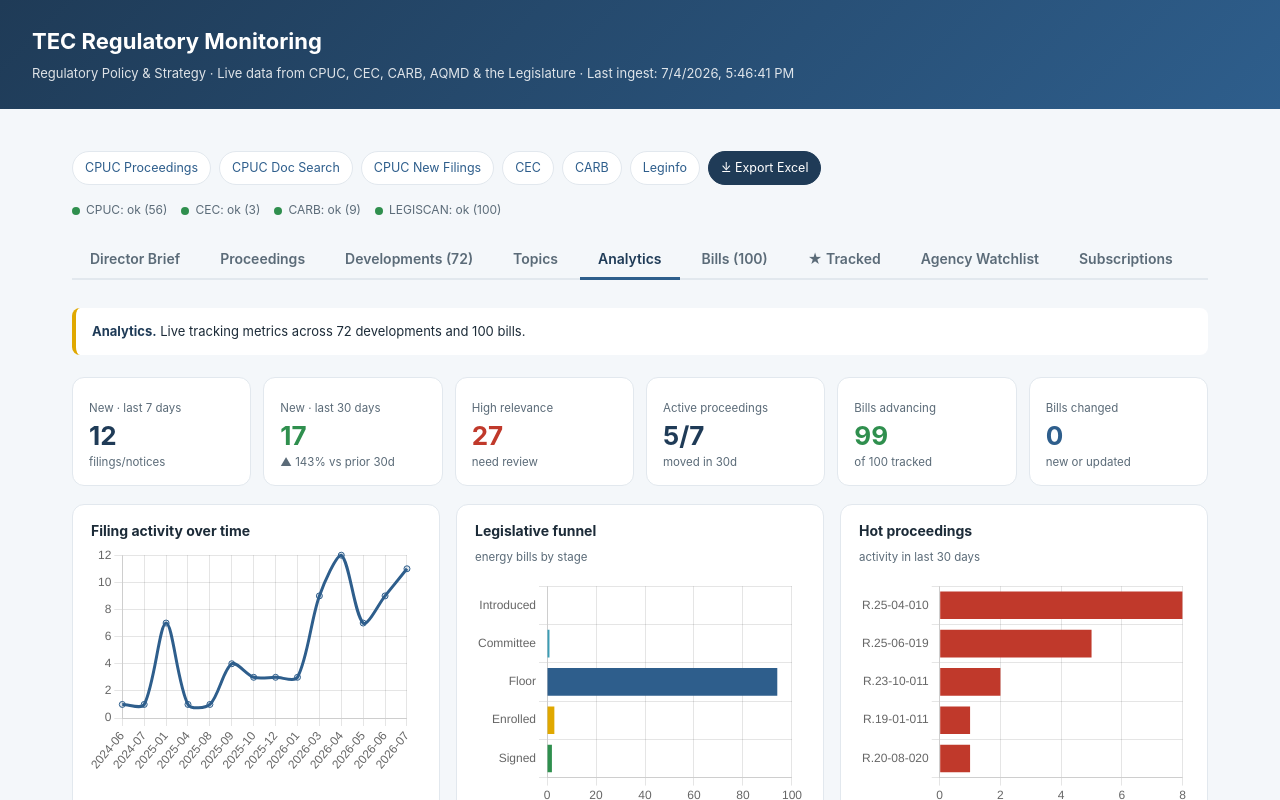
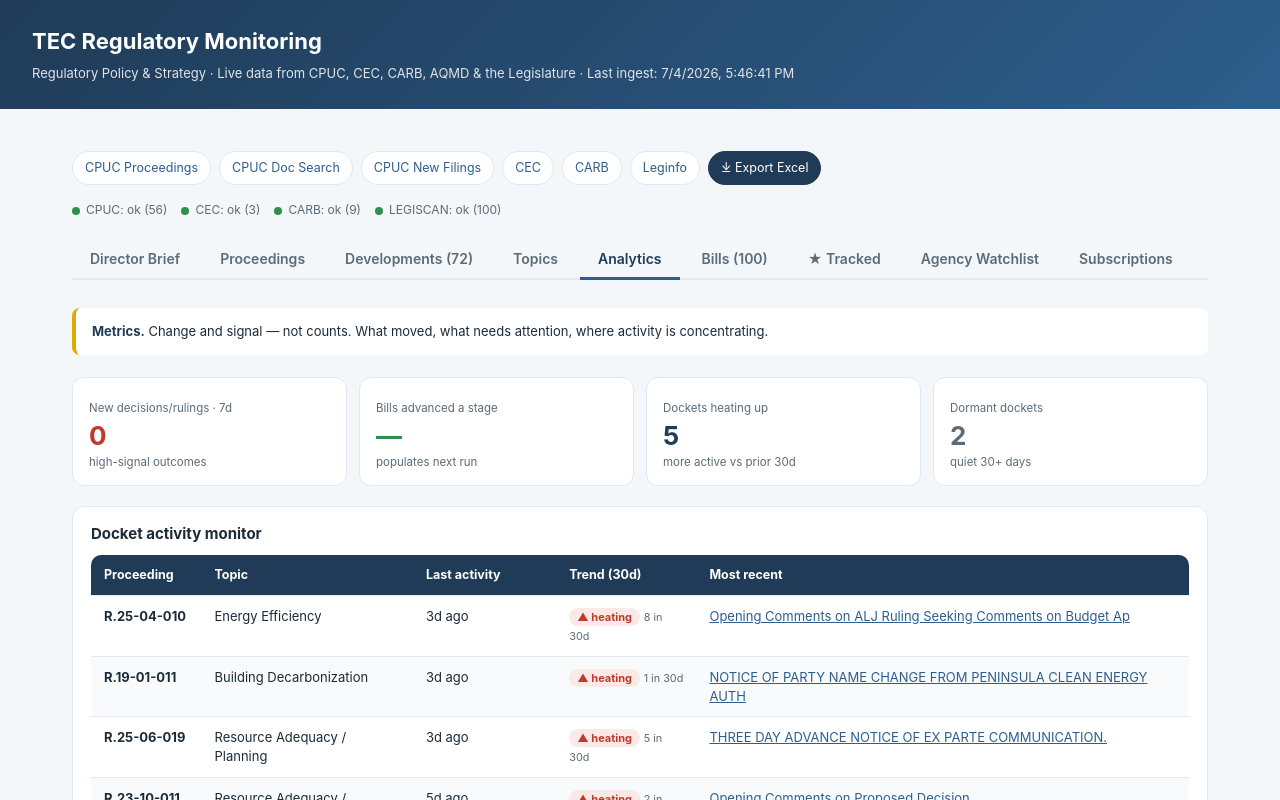
Before and after one commit to shawdegen23/Reg-Policy-Tracker, a Next.js app: page / in a window 1280 px wide. Both pictures are taken after a click on the button "Analytics". Shown: the top 800 px of the page. Built offline with nearby package versions, Linux system fonts and the light colour scheme.

Commit message:
Reframe Analytics: docket activity monitor, decisions feed, legislative momentum

```diff
--- a/app/Analytics.jsx
+++ b/app/Analytics.jsx
@@ -1,105 +1,146 @@
 "use client";
-import { Bar, Line, Doughnut } from "react-chartjs-2";
+import { Bar, Line } from "react-chartjs-2";
 import {
   Chart as ChartJS, CategoryScale, LinearScale, BarElement, PointElement,
-  LineElement, ArcElement, Title, Tooltip, Legend,
+  LineElement, Tooltip, Legend,
 } from "chart.js";
 
-ChartJS.register(CategoryScale, LinearScale, BarElement, PointElement, LineElement, ArcElement, Title, Tooltip, Legend);
+ChartJS.register(CategoryScale, LinearScale, BarElement, PointElement, LineElement, Tooltip, Legend);
 
-const PALETTE = ["#2e5e8c", "#e0a800", "#2f8f4e", "#c0392b", "#7b5ea7", "#1f3b57", "#3b9db5", "#c97b3b", "#8a8f98"];
 const noLegend = { plugins: { legend: { display: false } }, maintainAspectRatio: false };
+const STAGE_NAMES = { "-1": "Dead", 0: "Introduced", 1: "Committee", 2: "Floor", 3: "Enrolled", 4: "Signed" };
+const daysSince = (iso) => iso ? Math.floor((Date.now() - Date.parse(iso)) / 86400000) : null;
+const within = (iso, d) => iso && (Date.now() - Date.parse(iso)) / 86400000 <= d;
+const SIGNAL = new Set(["Decision", "Proposed Decision", "Ruling"]);
 
-function countBy(arr, keyFn) {
-  const m = {};
-  for (const x of arr) { const k = keyFn(x); if (k) m[k] = (m[k] || 0) + 1; }
-  return m;
-}
-const daysBetween = (iso) => iso ? (Date.now() - Date.parse(iso)) / 86400000 : Infinity;
-
-const BILL_STAGES = ["Introduced", "Committee", "Floor", "Enrolled", "Signed"];
-function billStage(b) {
-  const s = parseInt(b.status || "0", 10);
-  const a = (b.lastAction || "").toLowerCase();
-  if (s === 5 || s === 6 || a.includes("vetoed") || a.includes("died") || a.includes("failed")) return -1; // terminal negative
-  if (s === 4 || a.includes("chaptered") || a.includes("approved by the governor")) return 4;
-  if (s === 3 || a.includes("enrolled")) return 3;
-  if (a.includes("third reading") || a.includes("do pass") || a.includes("passed") || s === 2) return 2;
-  if (a.includes("committee") || a.includes("referred")) return 1;
-  return 0;
-}
-
-export default function Analytics({ developments, bills }) {
+export default function Analytics({ developments, bills, proceedings }) {
   const devs = developments || [];
   const bl = bills || [];
+  const procs = (proceedings || []).filter((p) => p.docket && p.docket !== "CONFIRM #");
 
-  // ---- KPI metrics ----
-  const new7 = devs.filter((d) => daysBetween(d.date || d.firstSeen) <= 7).length;
-  const new30 = devs.filter((d) => daysBetween(d.date || d.firstSeen) <= 30).length;
-  const prev30 = devs.filter((d) => { const g = daysBetween(d.date || d.firstSeen); return g > 30 && g <= 60; }).length;
-  const velocity = prev30 ? Math.round(((new30 - prev30) / prev30) * 100) : null;
-  const highCount = devs.filter((d) => d.relevance === "High").length;
-  const activeProc = new Set(devs.filter((d) => d.docket && daysBetween(d.date || d.firstSeen) <= 30).map((d) => d.docket)).size;
-  const billsAdvancing = bl.filter((b) => { const st = billStage(b); return st >= 2 && st <= 4; }).length;
-  const billsChanged = bl.filter((b) => b.isNew || b.isUpdated).length;
+  // ---------- Docket activity monitor ----------
+  const dockets = procs.map((p) => {
+    const items = devs.filter((d) => d.docket === p.docket).sort((a, b) => (b.date || "").localeCompare(a.date || ""));
+    const c30 = items.filter((d) => within(d.date || d.firstSeen, 30)).length;
+    const cPrior = items.filter((d) => { const g = daysSince(d.date || d.firstSeen); return g != null && g > 30 && g <= 60; }).length;
+    const last = items[0];
+    const quiet = last ? daysSince(last.date || last.firstSeen) : null;
+    const trend = c30 > cPrior ? "▲ heating" : c30 < cPrior ? "▼ cooling" : "— steady";
+    const trendCls = c30 > cPrior ? "High" : c30 < cPrior ? "Low" : "Medium";
+    return { docket: p.docket, topic: p.topic, c30, quiet, trend, trendCls, latest: last };
+  }).sort((a, b) => (a.quiet ?? 9999) - (b.quiet ?? 9999));
 
+  // ---------- Decisions & rulings feed ----------
+  const decisions = devs.filter((d) => SIGNAL.has(d.type))
+    .sort((a, b) => (b.date || "").localeCompare(a.date || "")).slice(0, 25);
+
+  // ---------- Legislative momentum ----------
+  const haveStages = bl.some((b) => b.prevStage != null);
+  const advanced = bl.filter((b) => b.prevStage != null && b.stage > b.prevStage && b.stage >= 0)
+    .sort((a, b) => (b.lastActionDate || "").localeCompare(a.lastActionDate || ""));
+  const stalledDead = bl.filter((b) => b.stage === -1 || (b.prevStage != null && b.stage < b.prevStage))
+    .sort((a, b) => (b.lastActionDate || "").localeCompare(a.lastActionDate || ""));
+  // Fallback until prevStage populates: infer from last action verbs
+  const recentlyMoved = bl.filter((b) => within(b.lastActionDate, 14));
+
+  // ---------- KPIs ----------
+  const newDecisions7 = devs.filter((d) => SIGNAL.has(d.type) && within(d.date || d.firstSeen, 7)).length;
+  const heating = dockets.filter((d) => d.trend.includes("heating")).length;
+  const dormant = dockets.filter((d) => (d.quiet ?? 0) > 30).length;
+
+  // ---------- context charts ----------
+  const byMonth = {};
+  devs.forEach((d) => { const m = (d.date || d.firstSeen || "").slice(0, 7); if (m) byMonth[m] = (byMonth[m] || 0) + 1; });
+  const months = Object.keys(byMonth).sort();
+  const timeData = { labels: months, datasets: [{ label: "Developments", data: months.map((m) => byMonth[m]), borderColor: "#2e5e8c", backgroundColor: "rgba(46,94,140,.15)", fill: true, tension: 0.3 }] };
+  const filerCount = {};
+  devs.forEach((d) => { const f = (d.filedBy || "").trim(); if (f && f !== "-") filerCount[f] = (filerCount[f] || 0) + 1; });
+  const filers = Object.entries(filerCount).sort((a, b) => b[1] - a[1]).slice(0, 8);
+  const filerData = { labels: filers.map((f) => f[0].length > 30 ? f[0].slice(0, 30) + "…" : f[0]), datasets: [{ data: filers.map((f) => f[1]), backgroundColor: "#2e5e8c" }] };
+
+  const card = { background: "#fff", border: "1px solid var(--line)", borderRadius: 12, padding: "16px 18px" };
   const KPI = ({ label, value, sub, color }) => (
     <div style={{ background: "#fff", border: "1px solid var(--line)", borderRadius: 12, padding: "14px 16px" }}>
-      <div className="cat">{label}</div>
-      <div style={{ fontSize: 26, fontWeight: 700, color: color || "var(--navy)" }}>{value}</div>
+      <div className="cat">{label}</div><div style={{ fontSize: 26, fontWeight: 700, color: color || "var(--navy)" }}>{value}</div>
       {sub && <div style={{ fontSize: 11.5, color: "var(--muted)" }}>{sub}</div>}
     </div>
   );
 
-  // ---- chart datasets ----
-  const byMonth = countBy(devs, (d) => (d.date || d.firstSeen || "").slice(0, 7));
-  const months = Object.keys(byMonth).filter(Boolean).sort();
-  const timeData = { labels: months, datasets: [{ label: "Developments", data: months.map((m) => byMonth[m]), borderColor: "#2e5e8c", backgroundColor: "rgba(46,94,140,.15)", fill: true, tension: 0.3 }] };
-
-  // Bills legislative funnel
-  const stageCounts = BILL_STAGES.map((_, i) => bl.filter((b) => billStage(b) === i).length);
-  const funnelData = { labels: BILL_STAGES, datasets: [{ data: stageCounts, backgroundColor: ["#8a8f98", "#3b9db5", "#2e5e8c", "#e0a800", "#2f8f4e"] }] };
-
-  // Hot proceedings (activity last 30d)
-  const hot = {};
-  devs.filter((d) => d.docket && daysBetween(d.date || d.firstSeen) <= 30).forEach((d) => { hot[d.docket] = (hot[d.docket] || 0) + 1; });
-  const hotSorted = Object.entries(hot).sort((a, b) => b[1] - a[1]);
-  const hotData = { labels: hotSorted.map((x) => x[0]), datasets: [{ data: hotSorted.map((x) => x[1]), backgroundColor: "#c0392b" }] };
-
-  // By topic
-  const byTopic = countBy(devs, (d) => d.topic);
-  const topics = Object.entries(byTopic).sort((a, b) => b[1] - a[1]);
-  const topicData = { labels: topics.map((t) => t[0]), datasets: [{ data: topics.map((t) => t[1]), backgroundColor: PALETTE }] };
-
-  // Top filers
-  const clean = (f) => (f || "").trim();
-  const byFiler = countBy(devs.filter((d) => clean(d.filedBy) && clean(d.filedBy) !== "-"), (d) => clean(d.filedBy));
-  const filers = Object.entries(byFiler).sort((a, b) => b[1] - a[1]).slice(0, 10);
-  const filerData = { labels: filers.map((f) => f[0].length > 34 ? f[0].slice(0, 34) + "…" : f[0]), datasets: [{ data: filers.map((f) => f[1]), backgroundColor: "#2e5e8c" }] };
-
-  const card = { background: "#fff", border: "1px solid var(--line)", borderRadius: 12, padding: "16px 18px" };
-  const h = (t, s) => <><h3 style={{ margin: "0 0 4px", fontSize: 14 }}>{t}</h3>{s && <div className="cat" style={{ marginBottom: 10 }}>{s}</div>}</>;
-
   return (
     <section>
-      <div className="note"><b>Analytics.</b> Live tracking metrics across {devs.length} developments and {bl.length} bills.</div>
+      <div className="note"><b>Metrics.</b> Change and signal — not counts. What moved, what needs attention, where activity is concentrating.</div>
 
-      <div style={{ display: "grid", gridTemplateColumns: "repeat(auto-fit,minmax(150px,1fr))", gap: 12, marginBottom: 18 }}>
-        <KPI label="New · last 7 days" value={new7} sub="filings/notices" />
-        <KPI label="New · last 30 days" value={new30} sub={velocity == null ? "" : `${velocity >= 0 ? "▲" : "▼"} ${Math.abs(velocity)}% vs prior 30d`} color={velocity >= 0 ? "var(--green)" : "var(--red)"} />
-        <KPI label="High relevance" value={highCount} sub="need review" color="var(--red)" />
-        <KPI label="Active proceedings" value={`${activeProc}/${new Set(devs.map((d) => d.docket).filter(Boolean)).size}`} sub="moved in 30d" />
-        <KPI label="Bills advancing" value={billsAdvancing} sub={`of ${bl.length} tracked`} color="var(--green)" />
-        <KPI label="Bills changed" value={billsChanged} sub="new or updated" color="var(--blue)" />
+      <div style={{ display: "grid", gridTemplateColumns: "repeat(auto-fit,minmax(160px,1fr))", gap: 12, marginBottom: 20 }}>
+        <KPI label="New decisions/rulings · 7d" value={newDecisions7} sub="high-signal outcomes" color="var(--red)" />
+        <KPI label="Bills advanced a stage" value={haveStages ? advanced.length : "—"} sub={haveStages ? "since last sync" : "populates next run"} color="var(--green)" />
+        <KPI label="Dockets heating up" value={heating} sub="more active vs prior 30d" />
+        <KPI label="Dormant dockets" value={dormant} sub="quiet 30+ days" color="var(--muted)" />
       </div>
 
-      <div style={{ display: "grid", gridTemplateColumns: "repeat(auto-fit,minmax(320px,1fr))", gap: 16 }}>
-        <div style={card}>{h("Filing activity over time")}<div style={{ height: 230 }}><Line data={timeData} options={noLegend} /></div></div>
-        <div style={card}>{h("Legislative funnel", "energy bills by stage")}<div style={{ height: 230 }}><Bar data={funnelData} options={{ ...noLegend, indexAxis: "y" }} /></div></div>
-        <div style={card}>{h("Hot proceedings", "activity in last 30 days")}<div style={{ height: 230 }}><Bar data={hotData} options={{ ...noLegend, indexAxis: "y" }} /></div></div>
-        <div style={card}>{h("Developments by topic")}<div style={{ height: 230 }}><Doughnut data={topicData} options={{ maintainAspectRatio: false, plugins: { legend: { position: "right", labels: { boxWidth: 12, font: { size: 11 } } } } }} /></div></div>
-        <div style={{ ...card, gridColumn: "1 / -1" }}>{h("Most active filers (CPUC)", "who is engaging most across your dockets")}<div style={{ height: 300 }}><Bar data={filerData} options={{ ...noLegend, indexAxis: "y" }} /></div></div>
+      <div style={card}>
+        <h3 style={{ margin: "0 0 10px", fontSize: 15 }}>Docket activity monitor</h3>
+        <table>
+          <thead><tr><th>Proceeding</th><th>Topic</th><th>Last activity</th><th>Trend (30d)</th><th>Most recent</th></tr></thead>
+          <tbody>
+            {dockets.map((d, i) => (
+              <tr key={i}>
+                <td><b>{d.docket}</b></td>
+                <td>{d.topic}</td>
+                <td>{d.quiet == null ? "—" : d.quiet === 0 ? "today" : `${d.quiet}d ago`}{(d.quiet ?? 0) > 30 && <span className="pill Low" style={{ marginLeft: 6 }}>dormant</span>}</td>
+                <td><span className={"pill " + d.trendCls}>{d.trend}</span> <small style={{ color: "var(--muted)" }}>{d.c30} in 30d</small></td>
+                <td>{d.latest ? (d.latest.url ? <a href={d.latest.url} target="_blank" rel="noreferrer">{d.latest.headline.slice(0, 60)}</a> : d.latest.headline.slice(0, 60)) : "—"}</td>
+              </tr>
+            ))}
+          </tbody>
+        </table>
       </div>
+
+      <div style={{ ...card, marginTop: 16 }}>
+        <h3 style={{ margin: "0 0 4px", fontSize: 15 }}>Decisions &amp; rulings</h3>
+        <div className="cat" style={{ marginBottom: 10 }}>Outcomes that matter — routine party comments filtered out.</div>
+        {decisions.length === 0 ? <div className="empty">No decisions, proposed decisions, or rulings in the current feed.</div> : (
+          <table>
+            <thead><tr><th>Date</th><th>Docket</th><th>Type</th><th>Headline</th></tr></thead>
+            <tbody>
+              {decisions.map((d, i) => (
+                <tr key={i}>
+                  <td>{d.date}</td><td>{d.docket}</td>
+                  <td><span className="pill Medium">{d.type}</span></td>
+                  <td>{d.url ? <a href={d.url} target="_blank" rel="noreferrer">{d.headline}</a> : d.headline}</td>
+                </tr>
+              ))}
+            </tbody>
+          </table>
+        )}
+      </div>
+
+      <div style={{ display: "grid", gridTemplateColumns: "repeat(auto-fit,minmax(320px,1fr))", gap: 16, marginTop: 16 }}>
+        <div style={card}>
+          <h3 style={{ margin: "0 0 4px", fontSize: 15 }}>Legislative momentum</h3>
+          <div className="cat" style={{ marginBottom: 10 }}>{haveStages ? "Bills that changed stage since the last sync." : "Stage tracking populates after the next ingest run — showing bills active in the last 14 days for now."}</div>
+          {haveStages ? (
+            <>
+              <div style={{ fontSize: 12.5, fontWeight: 700, color: "var(--green)", margin: "4px 0" }}>Advanced ({advanced.length})</div>
+              {advanced.length === 0 ? <div className="sub">None this cycle.</div> : advanced.slice(0, 8).map((b, i) => (
+                <div key={i} style={{ fontSize: 13, padding: "3px 0" }}><a href={b.url} target="_blank" rel="noreferrer">{b.number}</a> · {STAGE_NAMES[b.prevStage]} → <b>{STAGE_NAMES[b.stage]}</b></div>
+              ))}
+              <div style={{ fontSize: 12.5, fontWeight: 700, color: "var(--red)", margin: "10px 0 4px" }}>Stalled / dead ({stalledDead.length})</div>
+              {stalledDead.length === 0 ? <div className="sub">None this cycle.</div> : stalledDead.slice(0, 6).map((b, i) => (
+                <div key={i} style={{ fontSize: 13, padding: "3px 0" }}><a href={b.url} target="_blank" rel="noreferrer">{b.number}</a> · {STAGE_NAMES[b.stage] || "Dead"}</div>
+              ))}
+            </>
+          ) : (
+            recentlyMoved.slice(0, 10).map((b, i) => (
+              <div key={i} style={{ fontSize: 13, padding: "3px 0" }}><a href={b.url} target="_blank" rel="noreferrer">{b.number}</a> · {STAGE_NAMES[b.stage]} <small style={{ color: "var(--muted)" }}>({b.lastActionDate})</small></div>
+            ))
+          )}
+        </div>
+        <div style={card}><h3 style={{ margin: "0 0 10px", fontSize: 15 }}>Most active filers (CPUC)</h3><div style={{ height: 240 }}><Bar data={filerData} options={{ ...noLegend, indexAxis: "y" }} /></div></div>
+      </div>
+
+      <div style={{ ...card, marginTop: 16 }}><h3 style={{ margin: "0 0 10px", fontSize: 15 }}>Filing activity over time</h3><div style={{ height: 200 }}><Line data={timeData} options={noLegend} /></div></div>
+
+      <div className="sub" style={{ marginTop: 14 }}>Deadline radar (comment windows &amp; hearings) arrives with the AI document deep-dive — those dates live inside the filings, not their titles.</div>
     </section>
   );
 }
--- a/app/Dashboard.jsx
+++ b/app/Dashboard.jsx
@@ -293,7 +293,7 @@ export default function Dashboard({ proceedings, developments, bills, meta, brie
           </section>
         )}
 
-        {tab === "analytics" && <Analytics developments={developments} bills={bills} />}
+        {tab === "analytics" && <Analytics developments={developments} bills={bills} proceedings={proceedings} />}
 
         {tab === "bills" && (
           <section>
```
Also changed, not shown: 1 other file (tests, documents, lock files or other folders).
